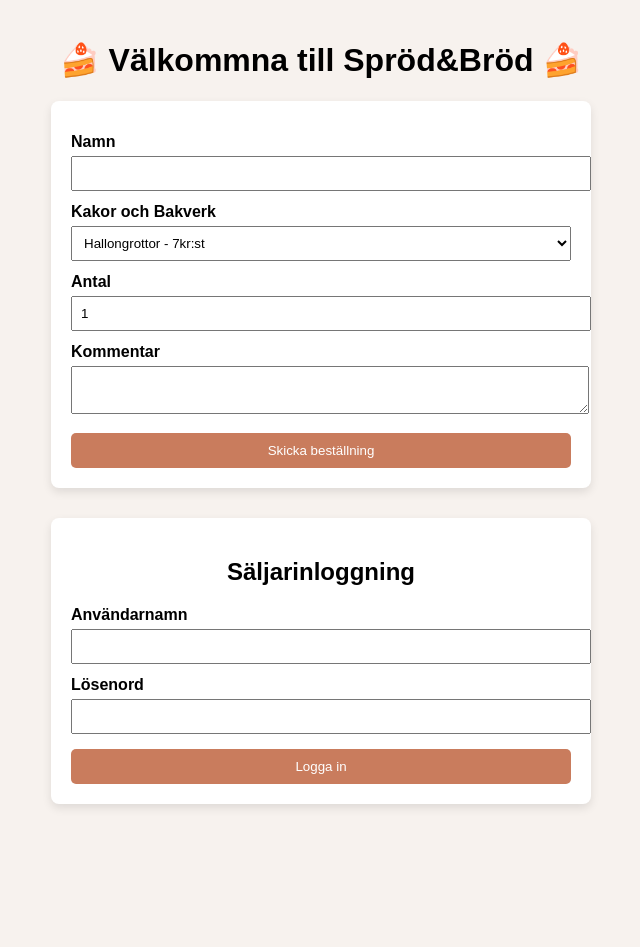
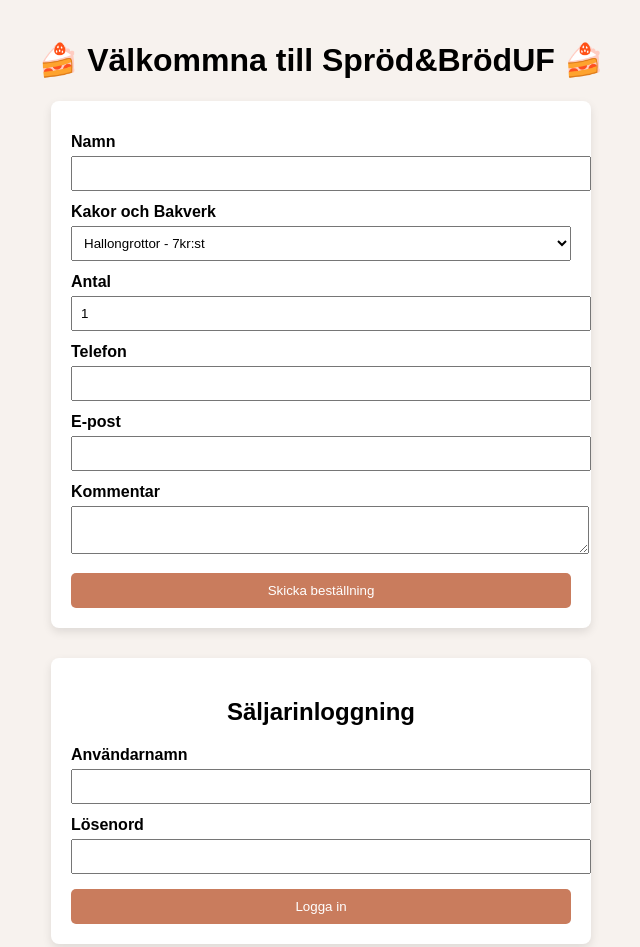
Before and after one commit to SprodoBrodUF/Bestallningar, a plain HTML site: page index.html in a window 1280 px wide. Shown: the top 947 px of the page, without its empty margins (319-959 px from the left). Before the commit the page ends 824 px from the top, so only its background shows below. Drawn offline with Linux system fonts and the light colour scheme.

Commit message:
Update index.html

```diff
--- a/index.html
+++ b/index.html
@@ -87,7 +87,7 @@
 </head>
 <body>
 
-<h1>🍰 Välkommna till Spröd&Bröd 🍰</h1>
+<h1>🍰 Välkommna till Spröd&BrödUF 🍰</h1>
 
 <div class="container">
   <label>Namn</label>
@@ -104,6 +104,12 @@
 
   <label>Antal</label>
   <input type="number" id="amount" min="1" value="1">
+
+  <label>Telefon</label>
+  <input type="number" id="phone">
+
+  <label>E-post</label>
+  <input type="text" id="email">
 
   <label>Kommentar</label>
   <textarea id="comment"></textarea>
@@ -146,12 +152,16 @@
       name: document.getElementById("name").value,
       pastry: document.getElementById("pastry").value,
       amount: document.getElementById("amount").value,
+      phone: document.getElementById("phone").value,
+      email: document.getElementById("email").value,
       comment: document.getElementById("comment").value,
       done: false,
       createdAt: now
     });
 
     document.getElementById("name").value = "";
+    document.getElementById("phone").value = "";
+    document.getElementById("email").value = "";
     document.getElementById("comment").value = "";
 
     alert("Beställning skickad!");
```
